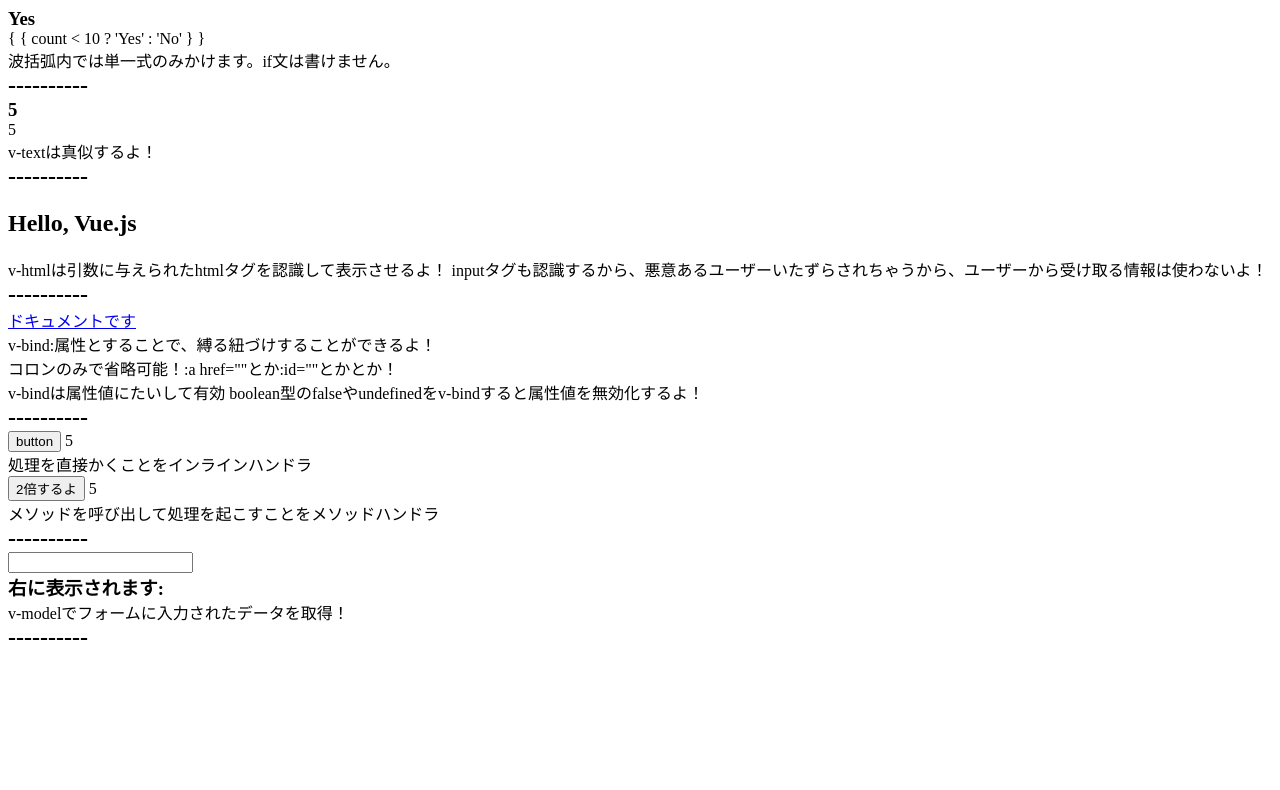
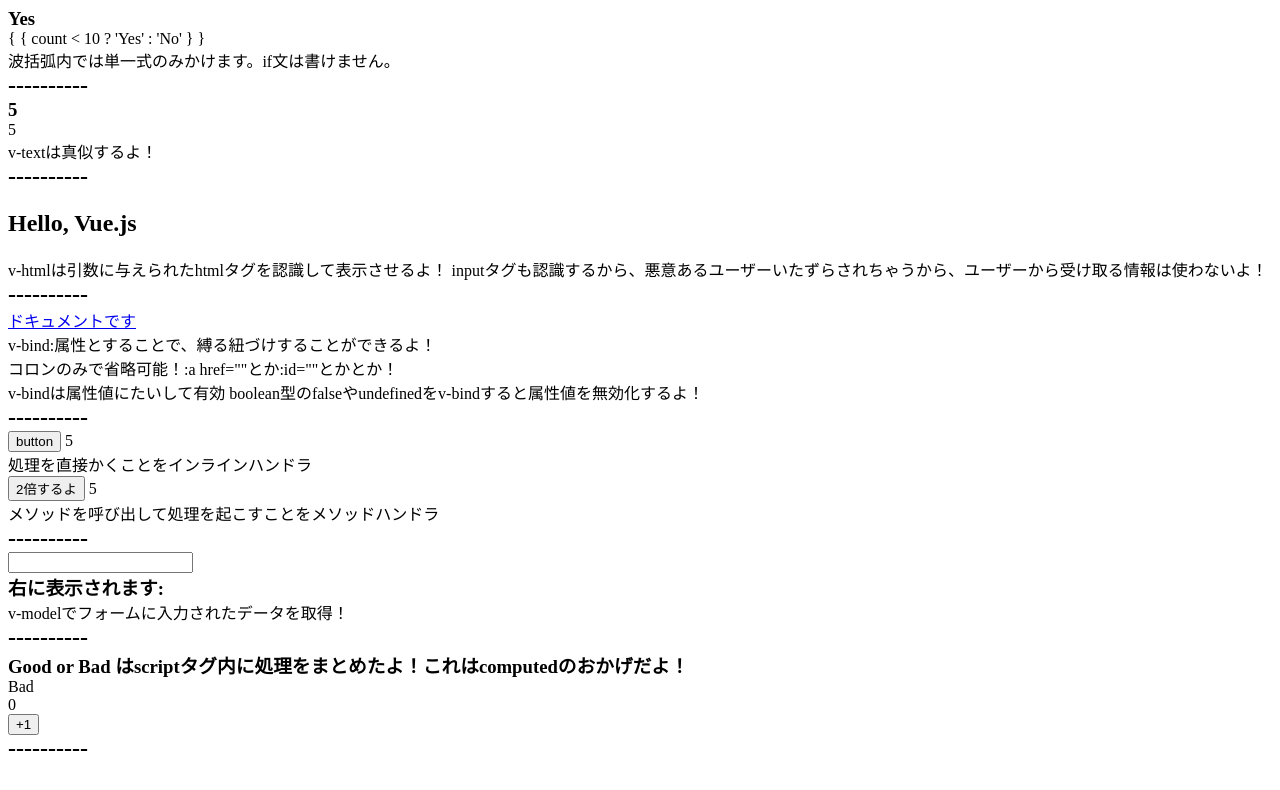
Before and after one commit to sagesaka/Vuejs_lesson, a Vue app: page / in a window 1280 px wide. Shown: the top 790 px of the page. Built offline with nearby package versions, Linux system fonts and the light colour scheme.

Commit message:
computed関数を学習

```diff
--- a/src/components/Lesson2.vue
+++ b/src/components/Lesson2.vue
@@ -36,12 +36,21 @@
     <h3>右に表示されます:{{ userInput }}</h3>
     <p>v-modelでフォームに入力されたデータを取得！</p>
     <h2>----------</h2>
+    <h3>Good or Bad はscriptタグ内に処理をまとめたよ！これはcomputedのおかげだよ！</h3>
+    <p>{{ evalution }}</p>
+    <p>{{ score }}</p>
+    <button @click="score++">+1</button>
+    <h2>----------</h2>
   </div>
 </template>
 
 <script setup>
-import { ref } from 'vue'
+import { computed, ref } from 'vue'
 
+const score = ref(0)
+const evalution = computed(() => {
+  return score.value > 3 ? 'Good' : 'Bad'
+})
 const vueURL = ref('https://vue.js.org')
 const count = ref(5)
 const message = ref('<h2>Hello, Vue.js</h2>')
```
